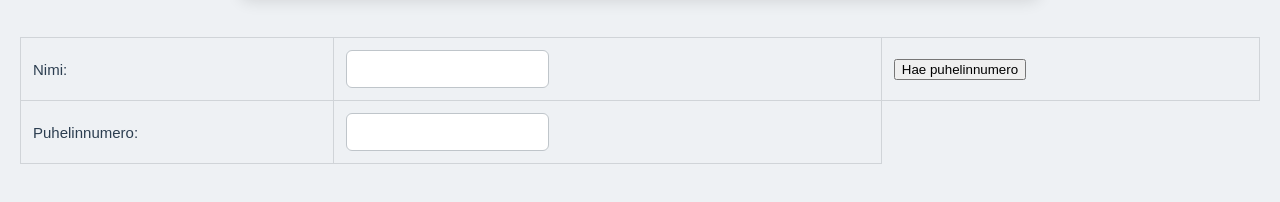
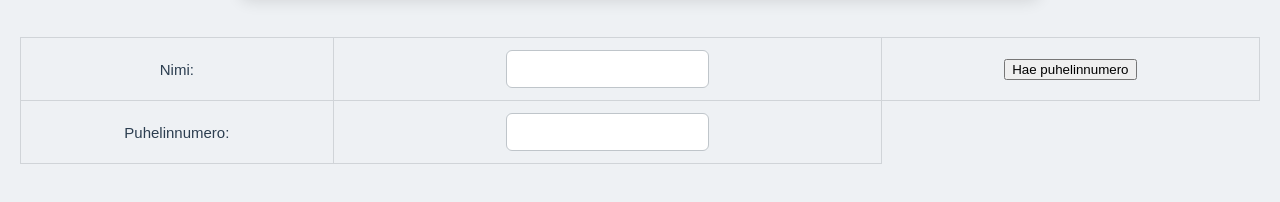
Before and after one commit to jiisilander-sudo/Web-ohjelmointi, a plain HTML site: page puhelinLuettelo/client/haku.html in a window 1280 px wide. Shown: the part 168-370 px from the top of the page. Drawn offline with nearby package versions, Linux system fonts and the light colour scheme.

Commit message:
päivitys

```diff
--- a/puhelinLuettelo/client/style.css
+++ b/puhelinLuettelo/client/style.css
@@ -71,6 +71,9 @@ td {
   padding: 12px;
   border: 1px solid #d0d4d8;
 }
+td {
+  text-align: center;
+}
 /* Lomake */
 .form {
   margin: 20px;
```
